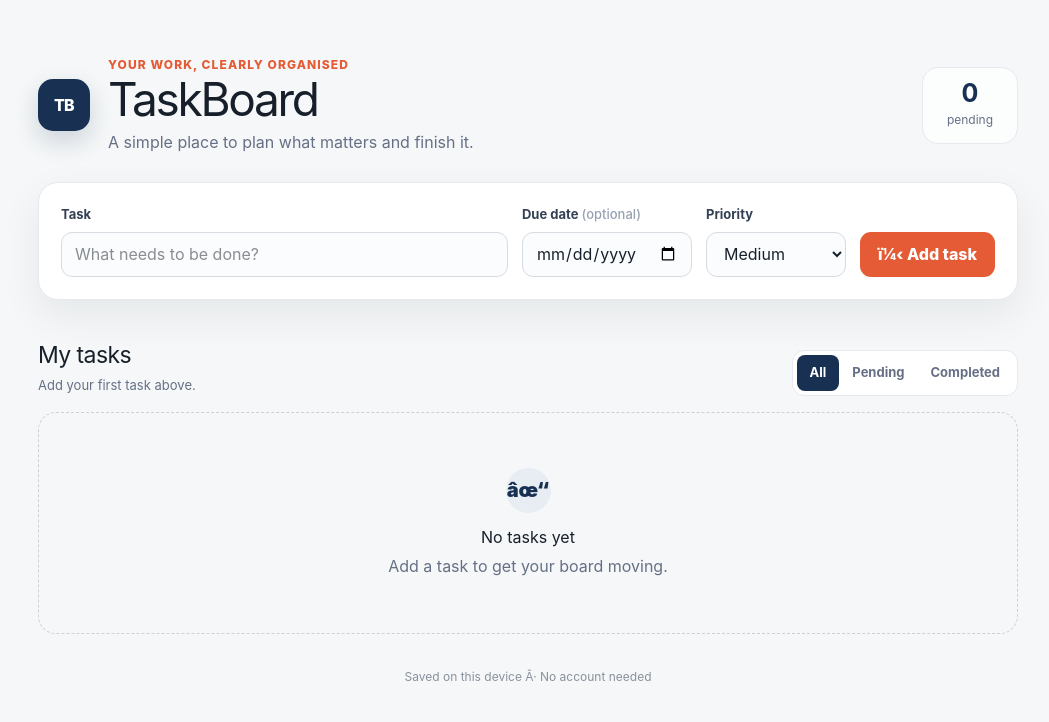
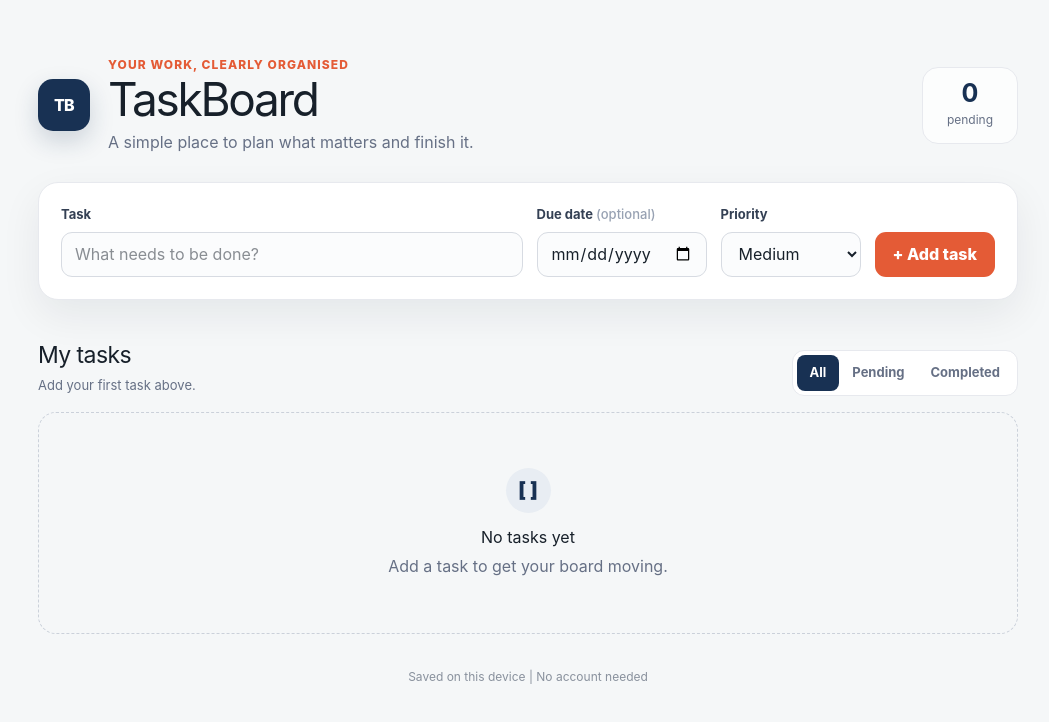
Before and after one commit to joeyfernsd-ui/First-Project-ToDoList, a Next.js app: page / in a window 1280 px wide. Shown: the top 722 px of the page, without its empty margins (112-1161 px from the left). Built offline with nearby package versions, Linux system fonts and the light colour scheme.

Commit message:
Replace UI symbols with ASCII

```diff
--- a/app/layout.tsx
+++ b/app/layout.tsx
@@ -5,7 +5,7 @@ const productionHost = process.env.VERCEL_PROJECT_PRODUCTION_URL;
 
 export const metadata: Metadata = {
   metadataBase: new URL(productionHost ? `https://${productionHost}` : "http://localhost:3000"),
-  title: "TaskBoard â€” Simple task planning",
+  title: "TaskBoard - Simple task planning",
   description: "A simple, private to-do list that keeps your tasks on this device.",
   icons: { icon: "/favicon.svg", shortcut: "/favicon.svg" },
   openGraph: {
--- a/app/page.tsx
+++ b/app/page.tsx
@@ -142,7 +142,7 @@ export default function Home() {
               <option>High</option>
             </select>
           </div>
-          <button className="add-button" type="submit"><span aria-hidden="true">ï¼‹</span> Add task</button>
+          <button className="add-button" type="submit"><span aria-hidden="true">+</span> Add task</button>
         </form>
 
         <div className="toolbar">
@@ -166,10 +166,10 @@ export default function Home() {
         </div>
 
         {!ready ? (
-          <div className="empty-state" role="status">Loading your tasksâ€¦</div>
+          <div className="empty-state" role="status">Loading your tasks...</div>
         ) : visibleTasks.length === 0 ? (
           <div className="empty-state">
-            <div className="empty-icon" aria-hidden="true">âœ“</div>
+            <div className="empty-icon" aria-hidden="true">[ ]</div>
             <h3>{filter === "All" ? "No tasks yet" : `No ${filter.toLowerCase()} tasks`}</h3>
             <p>{filter === "All" ? "Add a task to get your board moving." : "Try another filter to see your tasks."}</p>
           </div>
@@ -183,7 +183,7 @@ export default function Home() {
                   aria-label={`Mark ${task.title} as ${task.completed ? "pending" : "completed"}`}
                   onClick={() => setTasks((current) => current.map((item) => item.id === task.id ? { ...item, completed: !item.completed } : item))}
                 >
-                  {task.completed && <span aria-hidden="true">âœ“</span>}
+                  {task.completed && <span aria-hidden="true">X</span>}
                 </button>
                 <div className="task-content">
                   {editingId === task.id ? (
@@ -214,7 +214,7 @@ export default function Home() {
           </ul>
         )}
       </section>
-      <footer>Saved on this device Â· No account needed</footer>
+      <footer>Saved on this device | No account needed</footer>
     </main>
   );
 }
```
